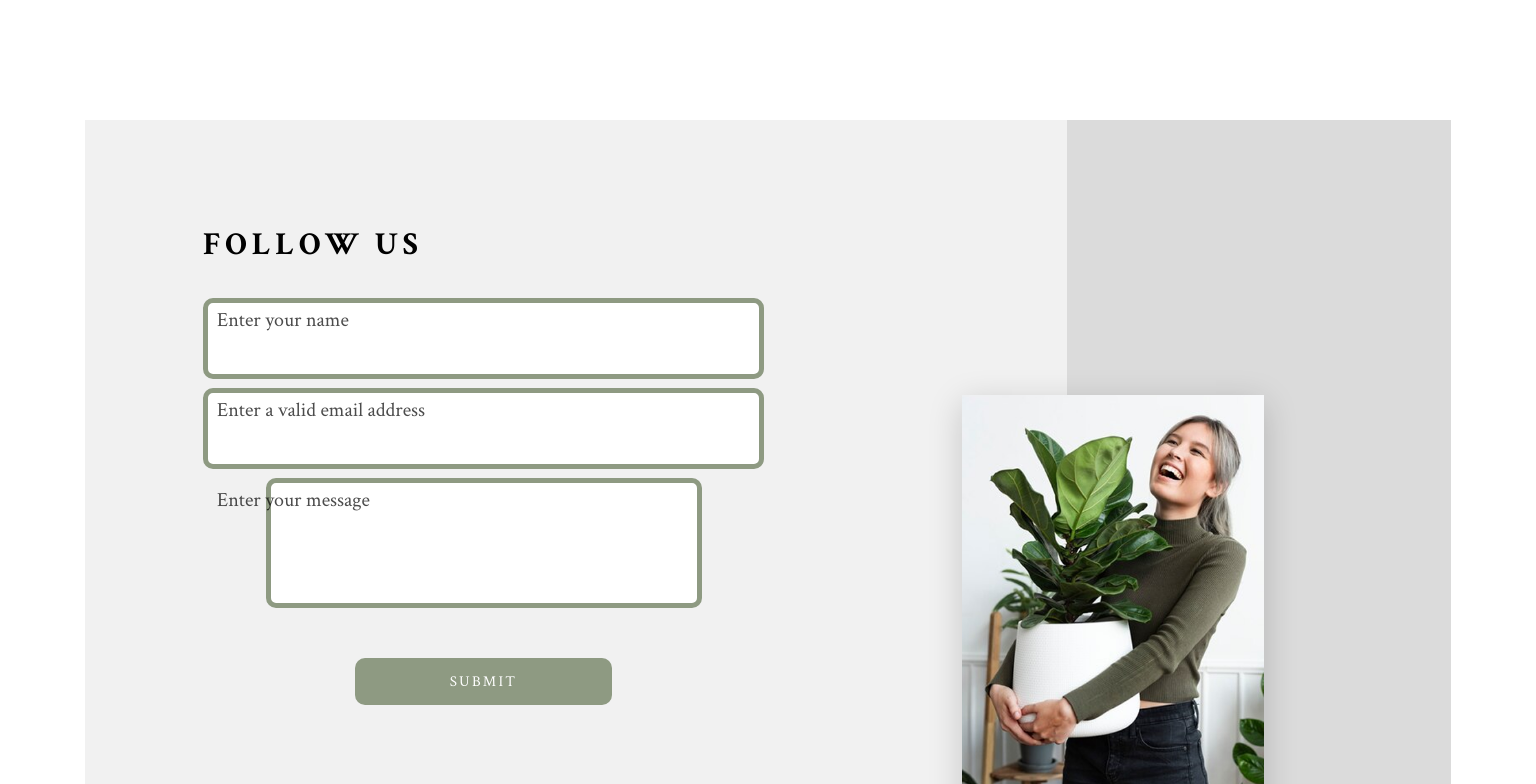
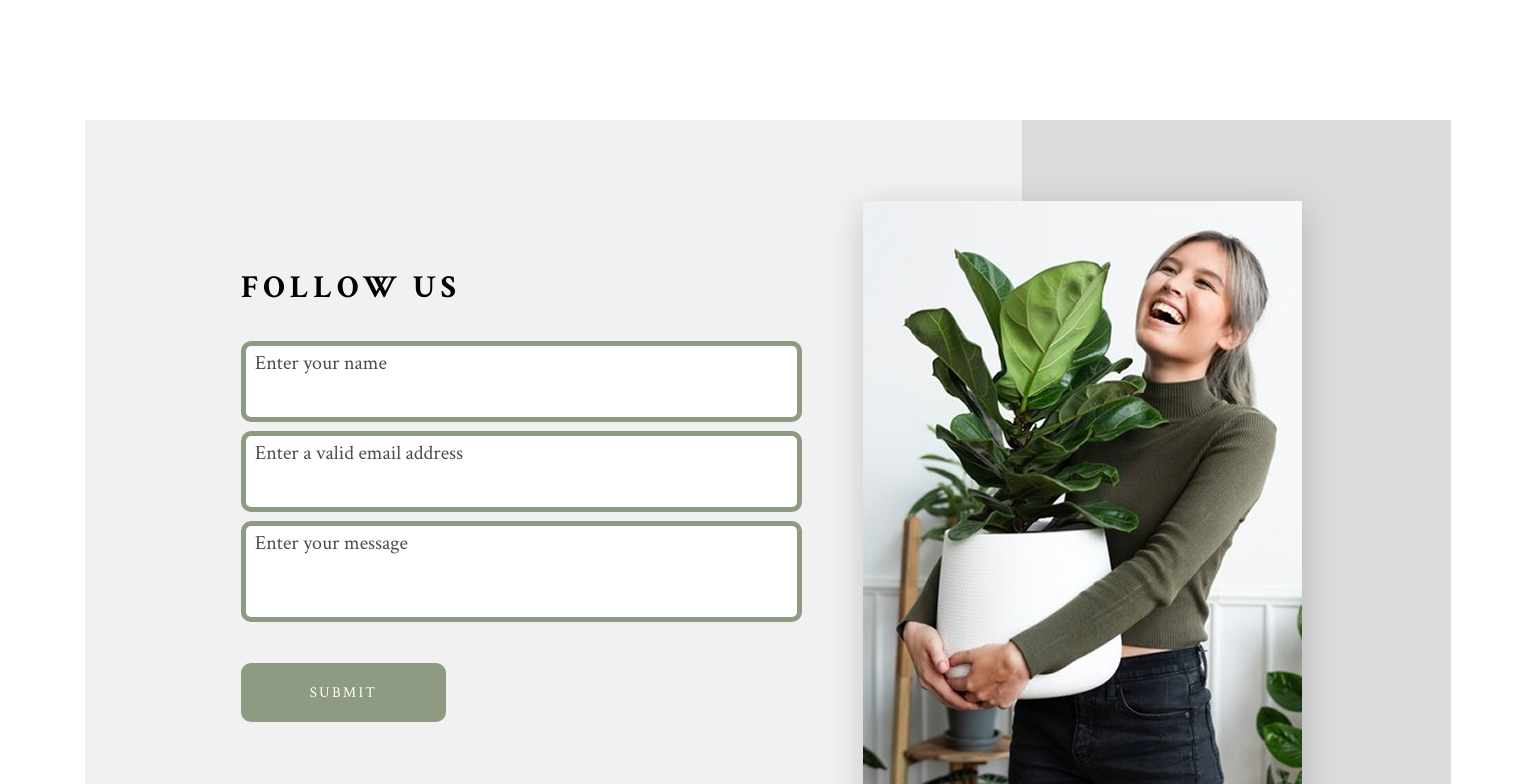
Before and after one commit to chasov-artem/organic-repo, a React (Vite) app: page / in a window 1536 px wide. Shown: the part 3140-3924 px from the top of the page. Built offline with nearby package versions, Linux system fonts and the light colour scheme.

Commit message:
styles: contactForm 1366

```diff
--- a/src/components/ContactForm/ContactForm.module.scss
+++ b/src/components/ContactForm/ContactForm.module.scss
@@ -277,8 +277,8 @@
   @media (min-width: 1366px) {
     & {
       max-width: 1366px;
-      padding: 80px 103px 96px 118px;
-      background: transparent;
+      padding: 81px 148px 131px 156px;
+      // background: transparent;
     }
     &__bg-left {
       display: block;
@@ -296,12 +296,12 @@
       right: 0;
       top: 0;
       bottom: 0;
-      width: 384px;
+      width: 429px;
       background: #dbdbdb;
       z-index: 0;
     }
     &__container {
-      max-width: 1280px;
+      max-width: 1366px;
       flex-direction: row;
       gap: 61px;
       align-items: flex-start;
@@ -313,6 +313,7 @@
       width: 561px;
       align-items: flex-start;
       justify-content: flex-start;
+      padding-top: 66px;
     }
     &__title {
       font-size: 32px;
@@ -339,13 +340,13 @@
     }
     textarea.contact__input {
       height: 130px;
-      min-height: 130px;
-      max-height: 130px;
+      width: 561px;
+      margin: 0;
     }
     &__btn {
-      width: 257px;
-      height: 47px;
-      margin-top: 41px;
+      width: 205px;
+      height: 59px;
+      margin: 32px 0 0 0;
       border-radius: 10px;
       font-size: 20px;
       font-weight: 400;
@@ -367,6 +368,8 @@
     }
     &__img {
       border-radius: 0;
+      width: 439px;
+      height: 624px;
     }
     .custom-placeholder {
       left: 14px;
```
